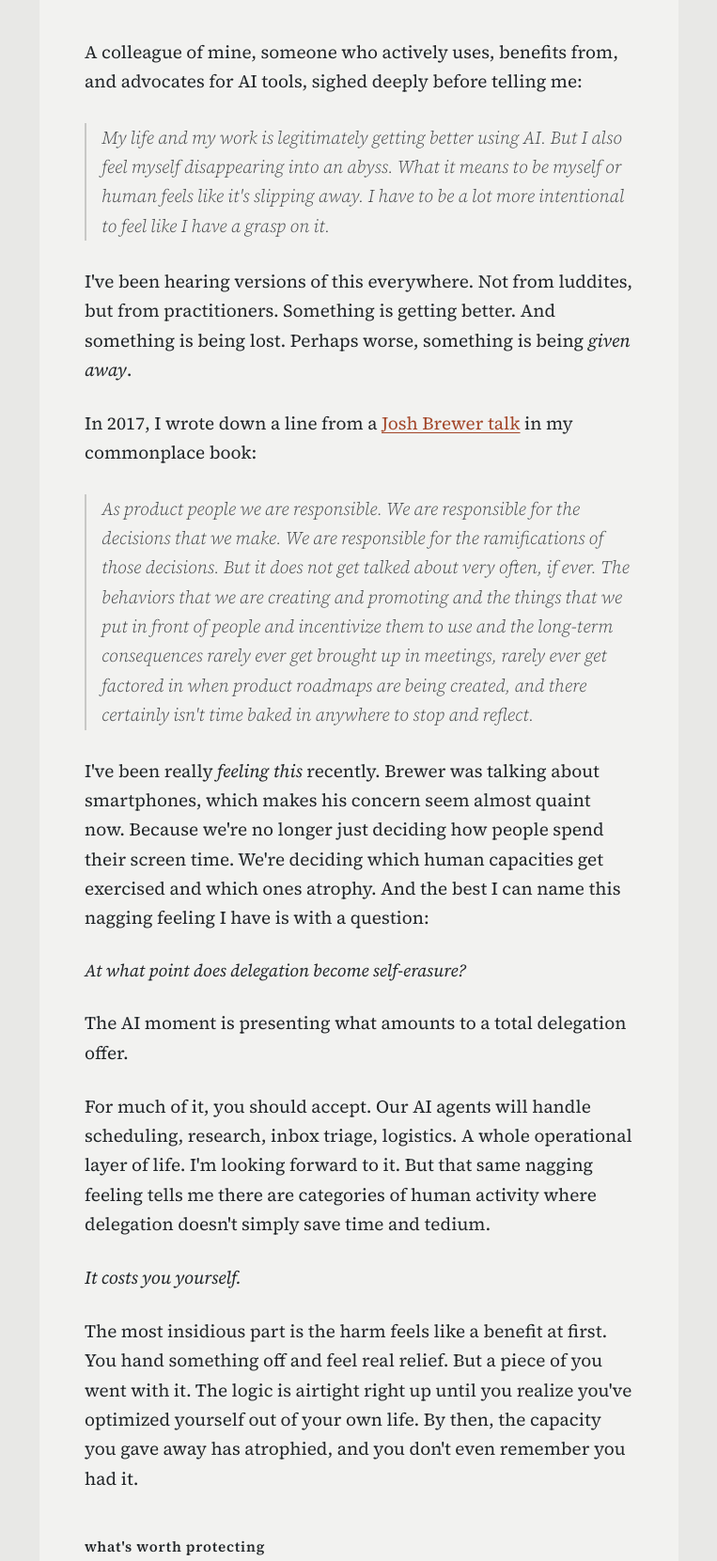
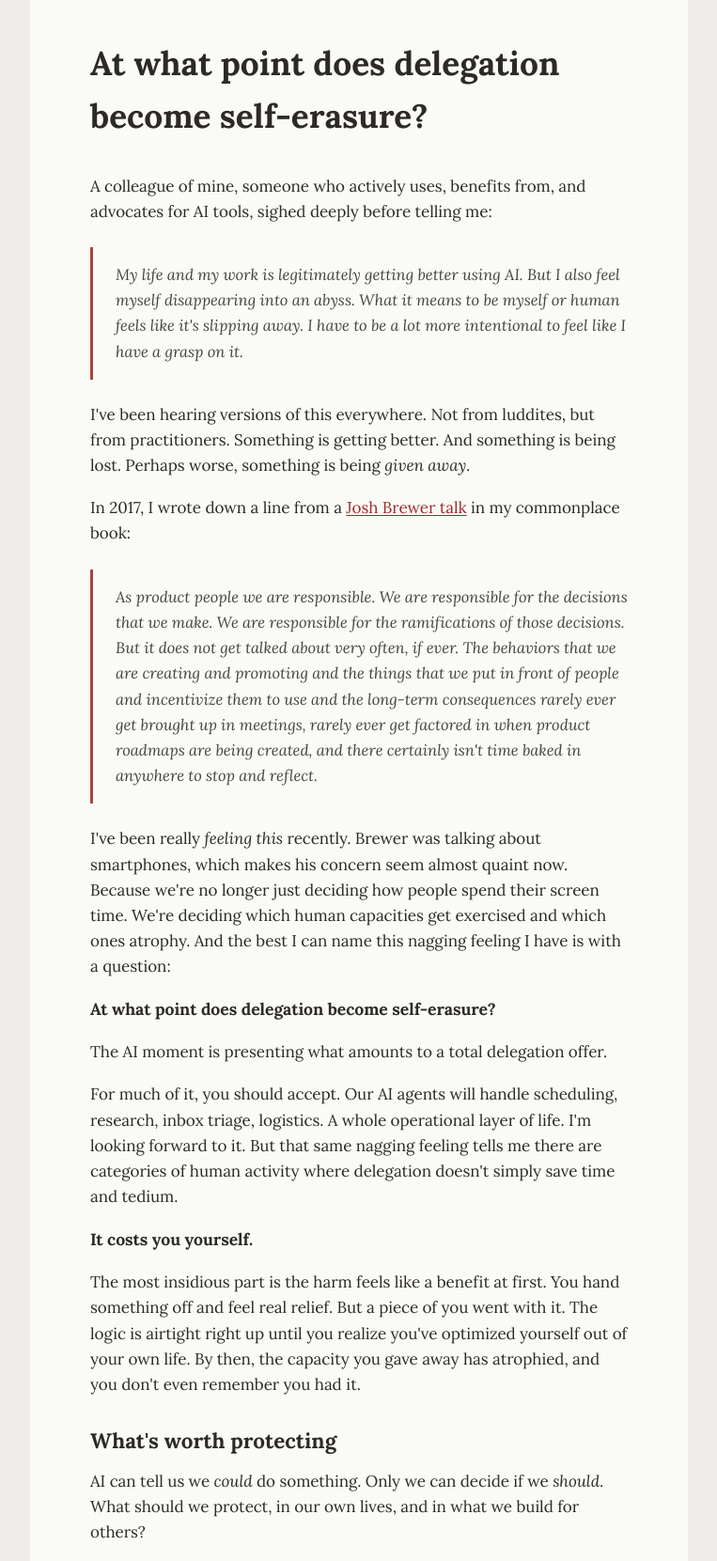
Before and after one commit to toddtac/self-erasure, a plain HTML site: page index.html in a window 1280 px wide. Shown: the part 120-1781 px from the top of the page at 94% size, without its empty margins (258-1021 px from the left). Drawn offline with Linux system fonts and the light colour scheme.

Commit message:
Update index.html
final design changes

```diff
--- a/index.html
+++ b/index.html
@@ -18,7 +18,7 @@
 
   <link rel="preconnect" href="https://fonts.googleapis.com">
   <link rel="preconnect" href="https://fonts.gstatic.com" crossorigin>
-  <link href="https://fonts.googleapis.com/css2?family=Source+Serif+4:ital,opsz,wght@0,8..60,300;0,8..60,400;0,8..60,500;0,8..60,600;1,8..60,300;1,8..60,400&display=swap" rel="stylesheet">
+  <link href="https://fonts.googleapis.com/css2?family=Lora:ital,wght@0,400;0,600;0,700;1,400&family=Source+Serif+4:ital,opsz,wght@0,8..60,300;0,8..60,400;0,8..60,500;0,8..60,600;1,8..60,300;1,8..60,400&display=swap" rel="stylesheet">
 
   <style>
     /* ===============================
@@ -27,25 +27,25 @@
 
     :root {
       /* Bounded field */
-      --page-bg: #E8E8E6;
-      --field-bg: #F2F2F0;
+      --page-bg: #EEEDEB;
+      --field-bg: #FAFAF6;
 
       /* Ink + accent */
-      --text: #222629;
+      --text: #2D2A26;
       --muted: #444749;
-      --link: #A3472A;
-      --link-hover: #7D3620;
+      --link: #9B2D2D;
+      --link-hover: #23A394;
 
       /* Layout */
-      --measure: 680px;
-      --pad-x: 3rem;
-      --pad-y: 4rem;
-      --outer-y: 6rem;
+      --measure: 700px;
+      --pad-x: 4rem;
+      --pad-y: 2rem;
+      --outer-y: 7rem;
 
       /* Typography */
-      --font: "Source Serif 4", Georgia, "Times New Roman", serif;
-      --base: 19px;
-      --lh: 1.65;
+      --font: "Lora", Georgia, "Times New Roman", serif;
+      --base: 17px;
+      --lh: 1.6;
     }
 
     /* Reset */
@@ -70,54 +70,63 @@
       margin: var(--outer-y) auto;
       padding: var(--pad-y) var(--pad-x);
       background: var(--field-bg);
+     border-radius: 6px;
     }
 
     /* Typography rhythm */
     .prose p {
-      margin: 0 0 1.35em 0;
+      margin: 0 0 1.05em 0;
+      font-weight: 500;
+      letter-spacing: -0.003em;
+    }
+
+    /*stronger*/
+    .prose strong {
+       font-weight: 700;
+       letter-spacing: 0.00em;
     }
 
     /* Section headers */
+    .prose h1 {
+      margin: 1.00rem 0 2.00rem 0;
+      font-size: 2.20rem;
+      font-weight: 650;
+      letter-spacing: 0.00em;
+    }
+
     .prose h2 {
-      margin: 2.75rem 0 0.75rem 0;
-      font-size: 0.95rem;
-      font-weight: 600;
-      letter-spacing: 0.05em;
-      text-transform: lowercase;
+      margin: 1.75rem 0 0.75rem 0;
+      font-size: 1.40rem;
+      font-weight: 1100;
+      letter-spacing: 0.00em;
     }
 
     .prose h3 {
-      margin: 2.25rem 0 0.75rem 0;
-      font-size: 0.95rem;
-      font-weight: 600;
-      letter-spacing: 0.05em;
+      margin: 1.40rem 0 0.65rem 0;
+      font-size: 1.30rem;
+      font-weight: 800;
+      letter-spacing: 0.00em;
       text-transform: lowercase;
-    }
-
-    /* The question */
-    .question {
-      font-weight: 500;
-      font-size: 1.15rem;
-      font-style: italic;
-      margin: 2rem 0;
     }
 
     /* "It costs you yourself" */
     .costs-you {
-      font-weight: 500;
-      font-style: italic;
-      display: block;
-      margin-top: 0.5rem;
+      font-weight: 700;
+      font-size: 1.10rem;
+      margin: 2rem 0;
     }
 
     /* Blockquotes */
     .prose blockquote {
-      margin: 1.75rem 0 1.75rem 0;
-      padding-left: 1rem;
-      border-left: 2px solid #c8c8c6;
-      font-style: italic;
-      font-weight: 300;
-      color: var(--muted);
+    font-family: 'Lora', Georgia, serif;
+    font-size: 16.5px;
+    font-style: italic;
+    line-height: 1.65;
+    margin: 24px 0;
+    padding: 16px 0 16px 24px;
+    border-left: 3px solid #9B2D2D;
+    opacity: 0.88;
+    letter-spacing: -0.003em;
     }
 
     .prose blockquote p {
@@ -127,6 +136,7 @@
     /* Links */
     .prose a {
       color: var(--link);
+      font-weight: 450;
       text-decoration: underline;
       text-decoration-thickness: 1px;
       text-underline-offset: 0.14em;
@@ -138,7 +148,7 @@
 
     /* Bold emphasis for key phrases */
     .prose strong {
-      font-weight: 600;
+      font-weight: 800;
     }
 
     /* Selection color */
@@ -154,6 +164,7 @@
       font-size: 0.85rem;
       color: var(--muted);
       letter-spacing: 0.02em;
+      text-align: right;
     }
 
     /* Responsive */
@@ -186,6 +197,7 @@
 <body>
   <main class="reading-field">
     <article class="prose">
+      <h1>At what point does delegation become self-erasure?</h1>
 
       <p>A colleague of mine, someone who actively uses, benefits from, and advocates for AI tools, sighed deeply before telling me:</p>
 
@@ -203,7 +215,7 @@
 
       <p>I've been really <em>feeling this</em> recently. Brewer was talking about smartphones, which makes his concern seem almost quaint now. Because we're no longer just deciding how people spend their screen time. We're deciding which human capacities get exercised and which ones atrophy. And the best I can name this nagging feeling I have is with a question:</p>
 
-      <p class="question">At what point does delegation become self-erasure?</p>
+      <p><span class="costs-you">At what point does delegation become self-erasure?</span></p>
 
       <p>The AI moment is presenting what amounts to a total delegation offer.</p>
 
@@ -249,7 +261,7 @@
 
       <p>Single-purpose software creates a bounded space where focused attention is possible and decisions are essential. It is built by people who understand and love a specific domain. It supports mastery rather than removing it. It carries human connection into the product itself, both the empathy of shared experience and the craft of genuine passion.</p>
 
-      <p>Single-purpose software is not for everything, but for the five things instead of the fifty. Single-purpose software may or may not use AI. That's not the point. It is for the activities where <em>the effort</em> is the point, where your presence matters, where you are becoming someone or expressing yourself as someone through the act of doing. These tools are humble in a way. Single-purpose software says: <em>I'm not going to take this from you, but I'm going to be the best possible place for you to do it well.</em></p>
+      <p>Single-purpose software is not for everything, but for the five things instead of the fifty. Single-purpose software may or may not use AI. That's not the point. It is for the activities where <em>the effort</em> is the point, where your presence matters, where you are becoming someone or expressing yourself as someone through the act of doing. These tools are humble in a way. Single-purpose software says: I'm not going to take this from you, but I'm going to be the best possible place for you to do it well.</p>
 
       <p>I believe single-purpose software is what tools look like when they're designed to protect what matters in human experience rather than optimize it away. It's what saves you from accidentally giving away something you wish you hadn't.</p>
 
@@ -260,7 +272,8 @@
       <p>AI is already extraordinary at many things. But that makes it more important, not less, to build tools which protect the things it can't replace. We should build on that conviction.</p>
 
       <footer class="author">
-        Todd Curtis Jesse
+        <p><a href="https://www.linkedin.com/in/todd-curtis-53283768/">Todd Curtis</a> makes single-purpose software. |
+	&copy; 2026</p>
       </footer>
 
     </article>
```
